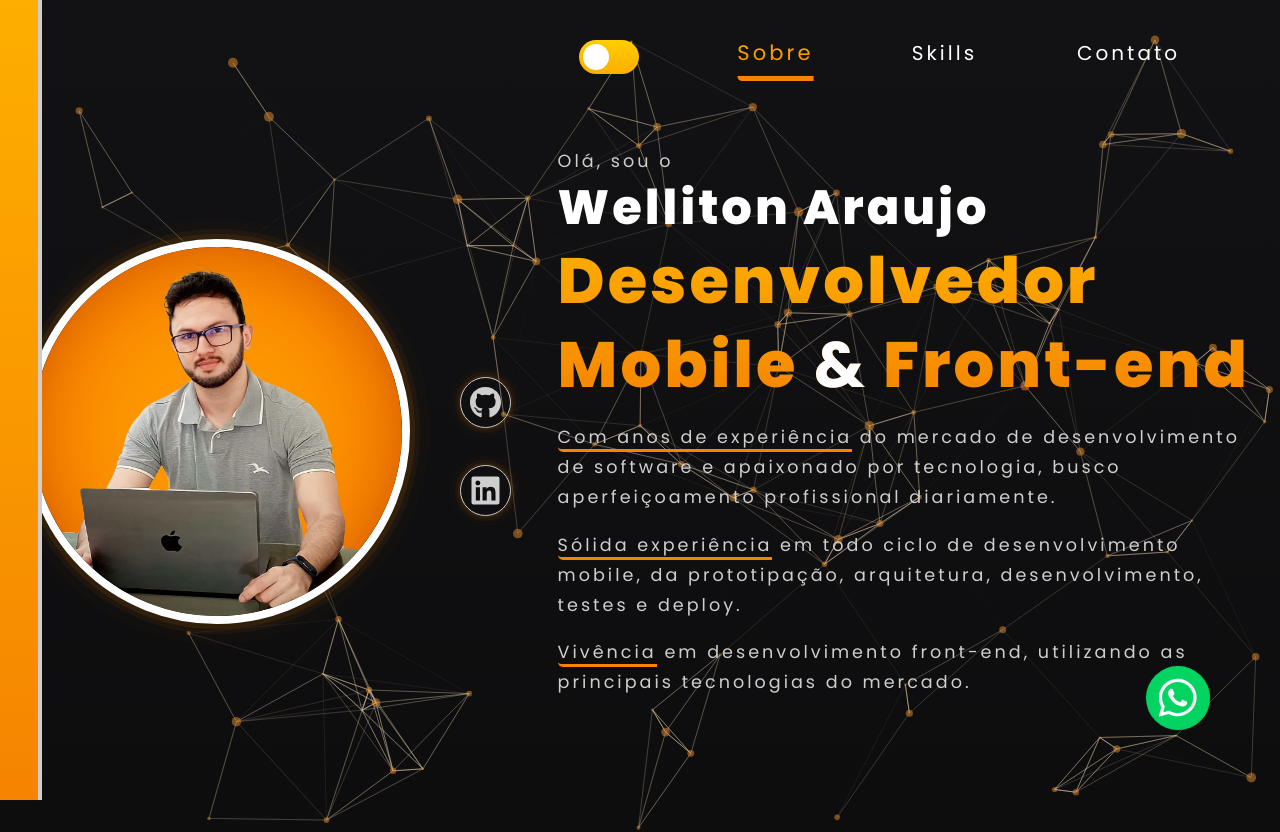
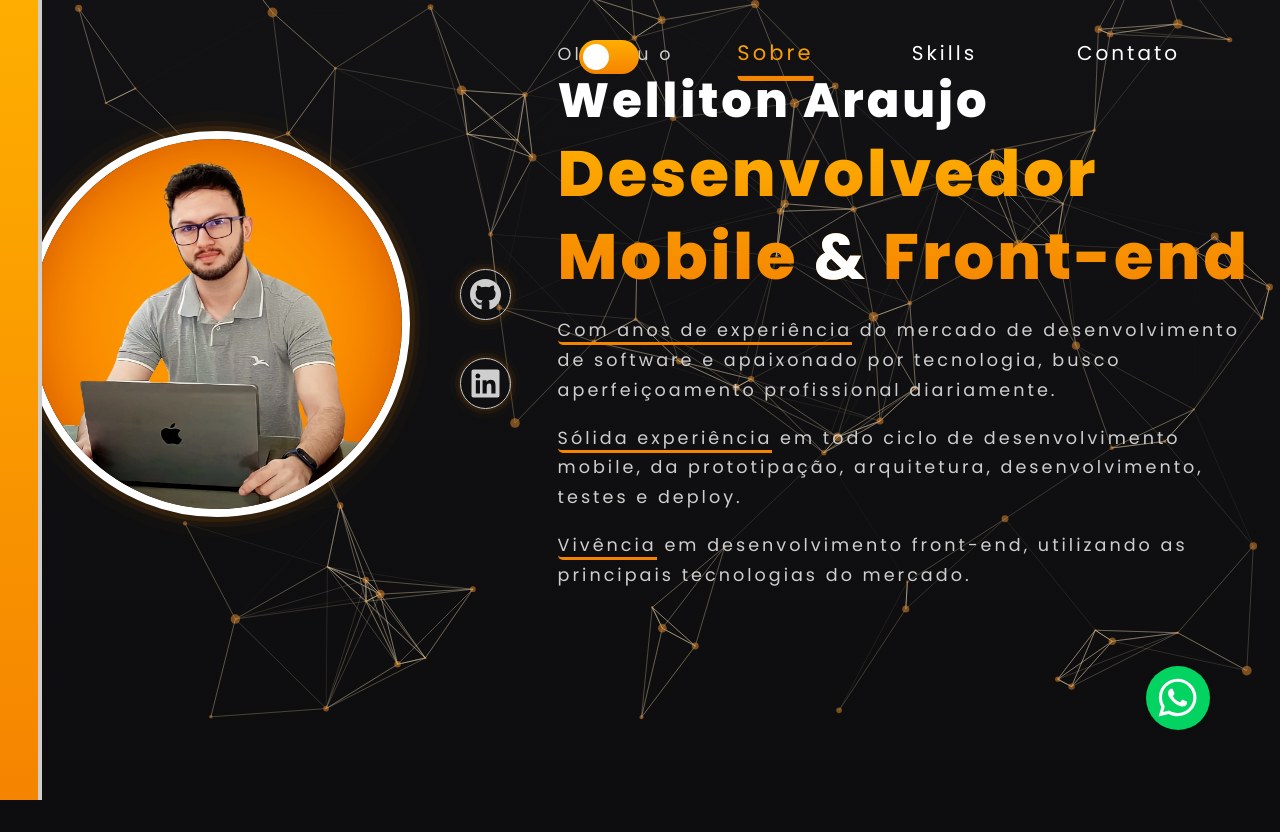
Before and after one commit to wellitonaraujo/Portfolio-React, a React (Vite) app: page / in a window 1280 px wide. Shown: the top 832 px of the page. Built offline with nearby package versions, Linux system fonts and the light colour scheme.

Commit message:
edit layout

```diff
--- a/src/components/Toggle/styles.ts
+++ b/src/components/Toggle/styles.ts
@@ -17,8 +17,8 @@ export const ToggleSlider = styled.span`
   bottom: 0;
   background: linear-gradient(
     to top,
-    ${colors.primary.s400},
-    ${colors.primary.s200}
+    ${colors.primary.s300},
+    ${colors.primary.s400}
   );
   border-radius: 34px;
 
--- a/src/pages/Home/styles.ts
+++ b/src/pages/Home/styles.ts
@@ -6,7 +6,7 @@ const mobileMediaQuery = `@media (max-width: 767px)`;
 
 export const ContainerDescription = styled.div`
   display: flex;
-  margin-top: 10%;
+  margin-top: 1rem;
   align-items: center;
   flex-direction: row;
 
@@ -21,6 +21,7 @@ export const ContainerToggle = styled.div`
   display: none;
   ${mobileMediaQuery} {
     display: block;
+    margin-bottom: 1.5rem;
   }
 `;
 
@@ -43,7 +44,7 @@ export const TextDescription = styled.p<{ darkMode: boolean }>`
 
   ${mobileMediaQuery} {
     font-size: 0.9rem; /* Reduz o tamanho da fonte */
-    margin-top: 1.3rem;
+    padding-top: 1rem;
   }
 `;
 
```
